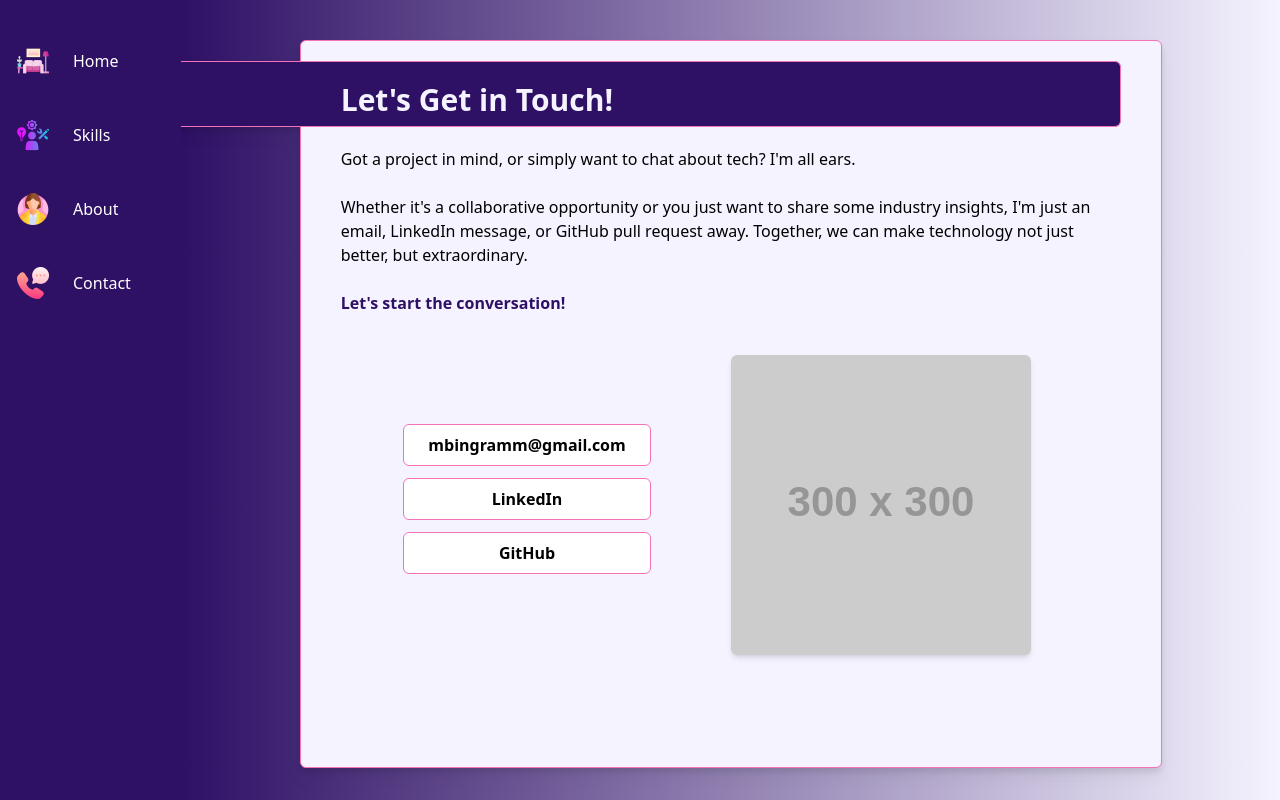
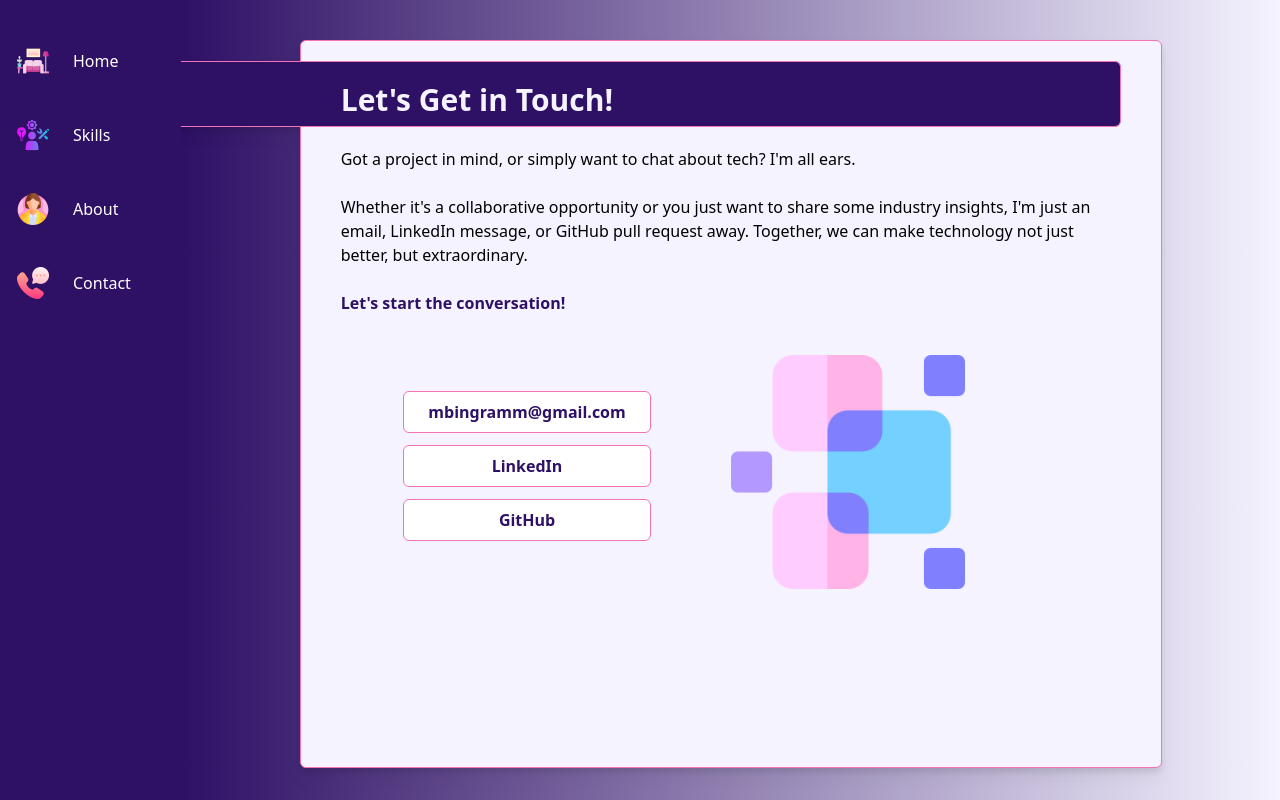
Before and after one commit to mbingram/portfolio, a React (Create React App) app: page /contact in a window 1280 px wide. Built offline with nearby package versions, Linux system fonts and the light colour scheme.

Commit message:
final styling updates

```diff
--- a/src/Components/Contact.tsx
+++ b/src/Components/Contact.tsx
@@ -1,4 +1,5 @@
 import React from 'react';
+import shapes from '../Images/abstract-shape.png'
 
 function Contact() {
     return (
@@ -17,21 +18,21 @@ function Contact() {
                 </div>
                 <div className="flex flex-row w-full justify-between">
                     <div className="flex flex-col justify-center ml-auto mr-20">
-                        <button className="mb-3 px-6 py-2 bg-white border border-pink-400 rounded-md font-semibold text-center"
+                        <button className="mb-3 px-6 py-2 bg-white border border-pink-400 rounded-md font-semibold text-center text-violet-950 hover:text-white hover:bg-violet-950"
                             onClick={() => window.open("mailto:mbingramm@gmail.com", "_blank")} >
                             mbingramm@gmail.com
                         </button>
-                        <button className="mb-3 px-6 py-2 bg-white border border-pink-400 rounded-md font-semibold text-center"
+                        <button className="mb-3 px-6 py-2 bg-white border border-pink-400 rounded-md font-semibold text-center text-violet-950 hover:text-white hover:bg-violet-950"
                             onClick={() => window.open("https://www.linkedin.com/in/mbingram/", "_blank")} >
                             LinkedIn
                         </button>
-                        <button className="mb-3 px-6 py-2 bg-white border border-pink-400 rounded-md font-semibold text-center"
+                        <button className="mb-3 px-6 py-2 bg-white border border-pink-400 rounded-md font-semibold text-center text-violet-950 hover:text-white hover:bg-violet-950"
                             onClick={() => window.open("https://github.com/mbingram", "_blank")} >
                             GitHub
                         </button>
                     </div>
                     <div className="w-1/2">
-                        <img src="https://via.placeholder.com/300" alt="Your Headshot" className="rounded-md shadow-md" />
+                        <img src={shapes} alt="shapes" className="w-3/5" />
                     </div>
                 </div>
 
--- a/src/Components/Home.tsx
+++ b/src/Components/Home.tsx
@@ -12,7 +12,7 @@ function Home() {
                     <div className="w-1/2 mr-20">
                         <p className="text-lg text-right leading-relaxed">
                             - a passionate software developer with over 2 years of professional experience.
-                            I specialize in creating clean, user-centric applications that not only function well but also look great.
+                            I specialize in creating clean, user-centric applications that not only function well, but also look great.
                             <br /> <br />
                             I strive to make an impact through my work. My skill set ranges from full-stack development to a keen eye for design.
                             This portfolio is a showcase of my journey and capabilities in the tech world.
```
Also changed, not shown: src/Images/abstract-shape.png (added).
